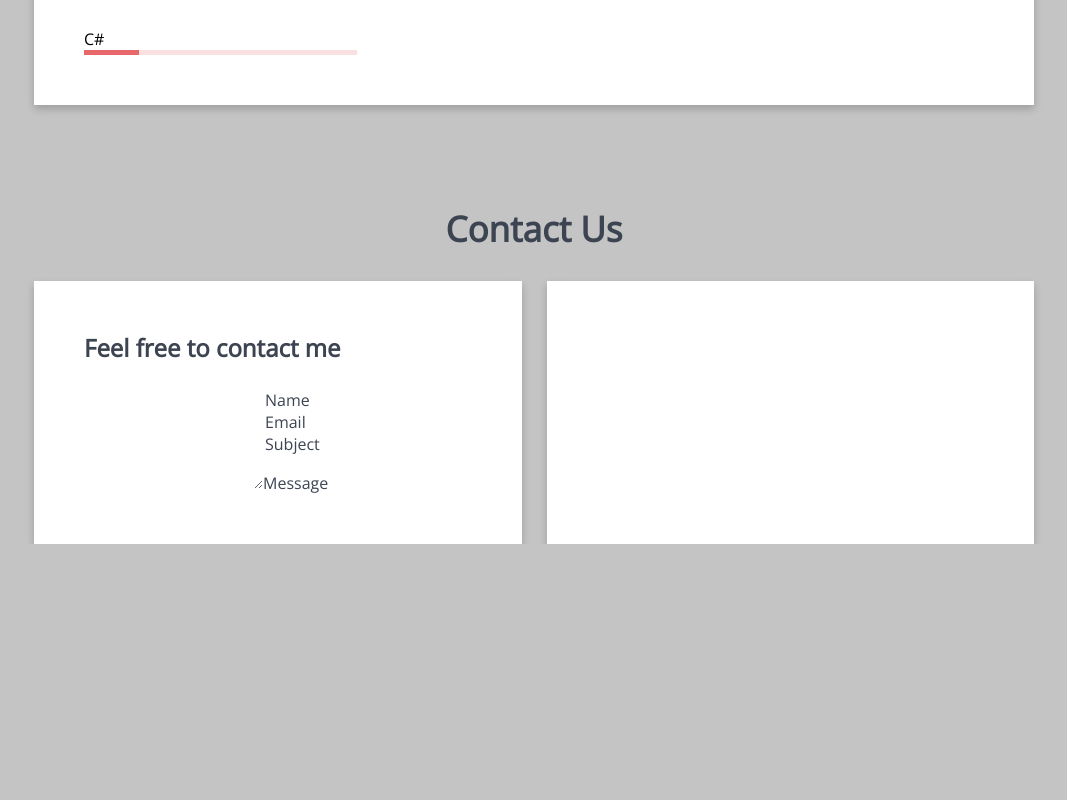
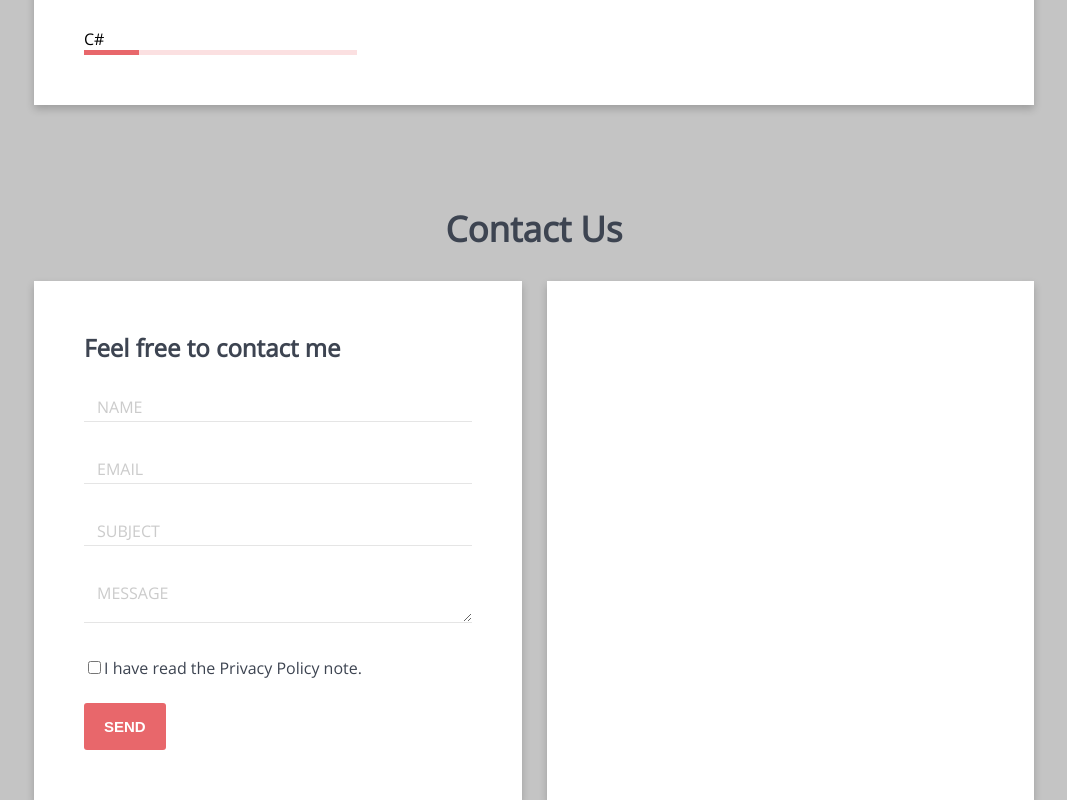
Before and after one commit to ALCordeiro/fe-ramp-up-alysson, an Angular app: page / in a window 1280 px wide. Shown: the part 1024-1824 px from the top of the page, without its empty margins (106-1173 px from the left). Before the commit the page ends 1568 px from the top, so only its background shows below. Built offline with nearby package versions, Linux system fonts and the light colour scheme.

Commit message:
contact us first column

```diff
--- a/src/app/contact-form/contact-form.component.html
+++ b/src/app/contact-form/contact-form.component.html
@@ -5,26 +5,27 @@
     <div class="card firstcolumn contact-fields">
       <h3 class="title">Feel free to contact me</h3>
       <form class="form contact-form">
-        <div class="fields">
-          <input type="text" class="input">
-          <span></span>
-          <label>Name</label>
+        <div class="form-group">
+          <input type="text" id="name" class="input" required>
+          <label class="label" for="name">Name</label>
         </div>
-        <div class="fields">
-          <input type="text" class="input">
-          <span></span>
-          <label>Email</label>
+        <div class="form-group">
+          <input type="password" id="email" class="input" required>
+          <label class="label" for="email">Email</label>
         </div>
-        <div class="fields">
-          <input type="text" class="input">
-          <span></span>
-          <label>Subject</label>
+        <div class="form-group">
+          <input type="password" id="subject" class="input" required>
+          <label class="label" for="subject">Subject</label>
         </div>
-        <div class="fields">
-          <textarea type="text" class="input"></textarea>
-          <span></span>
-          <label>Message</label>
+        <div class="form-group">
+          <textarea type="password" id="message" class="input" required></textarea>
+          <label class="label" for="message">Message</label>
         </div>
+        <div class="form-group -checkbox">
+          <input type="checkbox">
+          <span class="span">I have read the Privacy Policy note.</span>
+        </div>
+        <button type="submit" class="button">Send</button>
       </form>
     </div>
     <div class="card secondcolumn"></div>
--- a/styles/objects/contact-form.scss
+++ b/styles/objects/contact-form.scss
@@ -1,13 +1,60 @@
 .contact-form {
+    & > .form-group {
+        position: relative;
+        margin-bottom: 1.5rem;
 
-    & > .fields {
-        & > .input {
-            border: none;
+        & + .form-group {
+            margin-top: 30px;
         }
 
-        & > .line {
+        & > .label {
+            text-transform: uppercase;
+            position: absolute;
+            left: 0;
+            color: #999;
+            background-color: #fff;
+            z-index: 10;
+            top: 0;
+            padding: 7px 0 0 13px;
+            transition: all 200ms;
+            opacity: 0.5;
+        }
 
+        & > .input {
+            position: relative;
+            padding: 12px 0px 5px 0;
+            width: 100%;
+            outline: 0;
+            border: 0;
+            box-shadow: 0 1px 0 0 #e5e5e5;
+            transition: box-shadow 150ms ease-out;
+
+            &:focus {
+            box-shadow: 0 2px 0 0 $red;
+            }
+        }
+
+        & > .-checkbox {
+            margin-bottom: 20px;
         }
     }
 
+    & .input:focus + .label,
+    .input:valid + .label {
+        font-size: 75%;
+        transform: translate3d(0, -100%, 0);
+        opacity: 1;
+    }
+
+    & > .button {
+        padding: 15px 20px;
+        background-color: $red;
+        color: $white;
+        border: none;
+        border-radius: 3px;
+        font-size: 15px;
+        font-weight: 700;
+        text-transform: uppercase;
+        cursor: pointer;
+    }
 }
```
Also changed, not shown: src/styles.scss (line endings or trailing spaces).
